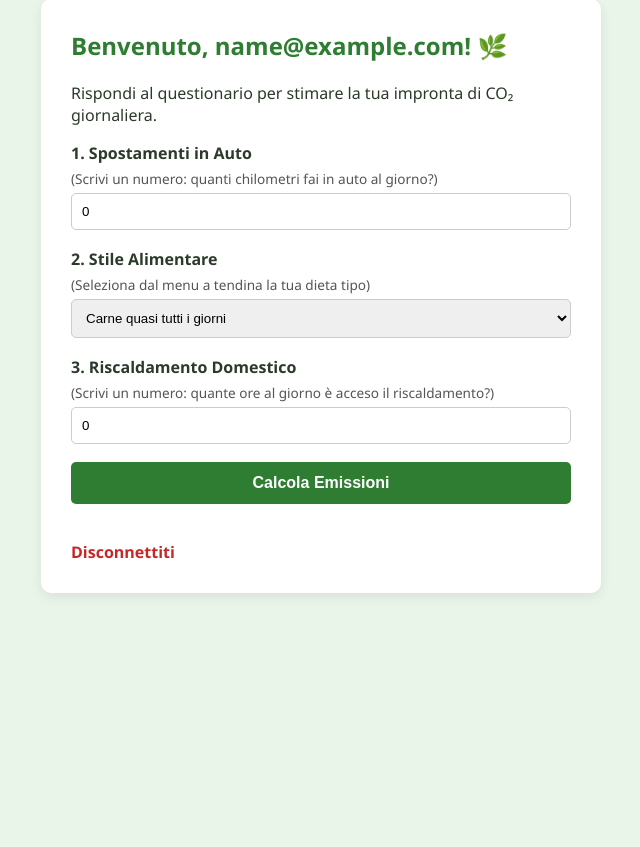
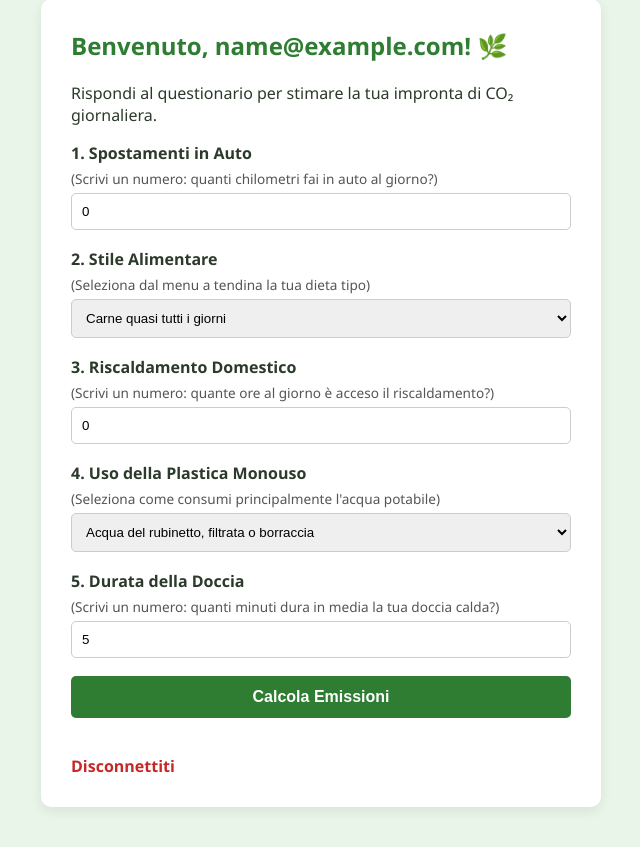
Before and after one commit to Alexxxx09/EcoTracker, a Flask app: page /index in a window 1280 px wide. Shown: the part 21-868 px from the top of the page, without its empty margins (319-959 px from the left). Before the commit the page ends 616 px from the top, so only its background shows below. Run offline with Flask 3, Linux system fonts and the light colour scheme; the visitor is signed in with stand-in values (Sample User, id 1).

Commit message:
Update index.html

```diff
--- a/templates/index.html
+++ b/templates/index.html
@@ -10,17 +10,16 @@
         <h2>Benvenuto, {{ email }}! 🌿</h2>
         <p>Rispondi al questionario per stimare la tua impronta di CO₂ giornaliera.</p>
 
-        <!-- QUESTIONARIO SULLE ABITUDINI -->
         <form action="/index" method="POST">
 
-            <!-- Domanda 1: Numero -->
+            <!-- Domanda 1 -->
             <div class="form-group">
                 <label>1. Spostamenti in Auto</label>
                 <div class="note">(Scrivi un numero: quanti chilometri fai in auto al giorno?)</div>
                 <input type="number" step="0.1" name="km_auto" min="0" value="0" required>
             </div>
 
-            <!-- Domanda 2: Selettore -->
+            <!-- Domanda 2 -->
             <div class="form-group">
                 <label>2. Stile Alimentare</label>
                 <div class="note">(Seleziona dal menu a tendina la tua dieta tipo)</div>
@@ -32,11 +31,28 @@
                 </select>
             </div>
 
-            <!-- Domanda 3: Numero -->
+            <!-- Domanda 3 -->
             <div class="form-group">
                 <label>3. Riscaldamento Domestico</label>
                 <div class="note">(Scrivi un numero: quante ore al giorno è acceso il riscaldamento?)</div>
                 <input type="number" step="0.5" name="ore_riscaldamento" min="0" max="24" value="0" required>
+            </div>
+
+            <!-- Domanda 4 -->
+            <div class="form-group">
+                <label>4. Uso della Plastica Monouso</label>
+                <div class="note">(Seleziona come consumi principalmente l'acqua potabile)</div>
+                <select name="uso_plastica" required>
+                    <option value="borraccia">Acqua del rubinetto, filtrata o borraccia</option>
+                    <option value="monouso">Bottiglie di plastica monouso acquistate</option>
+                </select>
+            </div>
+
+            <!-- Domanda 5 -->
+            <div class="form-group">
+                <label>5. Durata della Doccia</label>
+                <div class="note">(Scrivi un numero: quanti minuti dura in media la tua doccia calda?)</div>
+                <input type="number" step="1" name="minuti_doccia" min="1" max="60" value="5" required>
             </div>
 
             <button type="submit">Calcola Emissioni</button>
```
